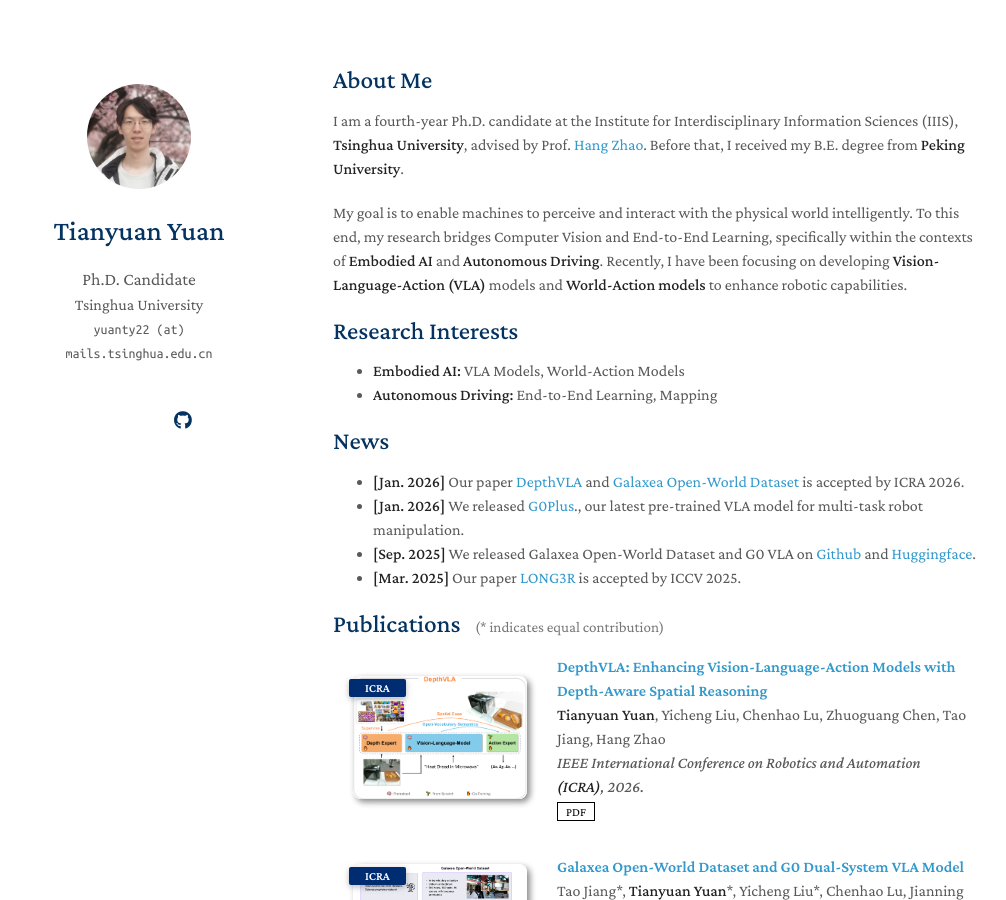
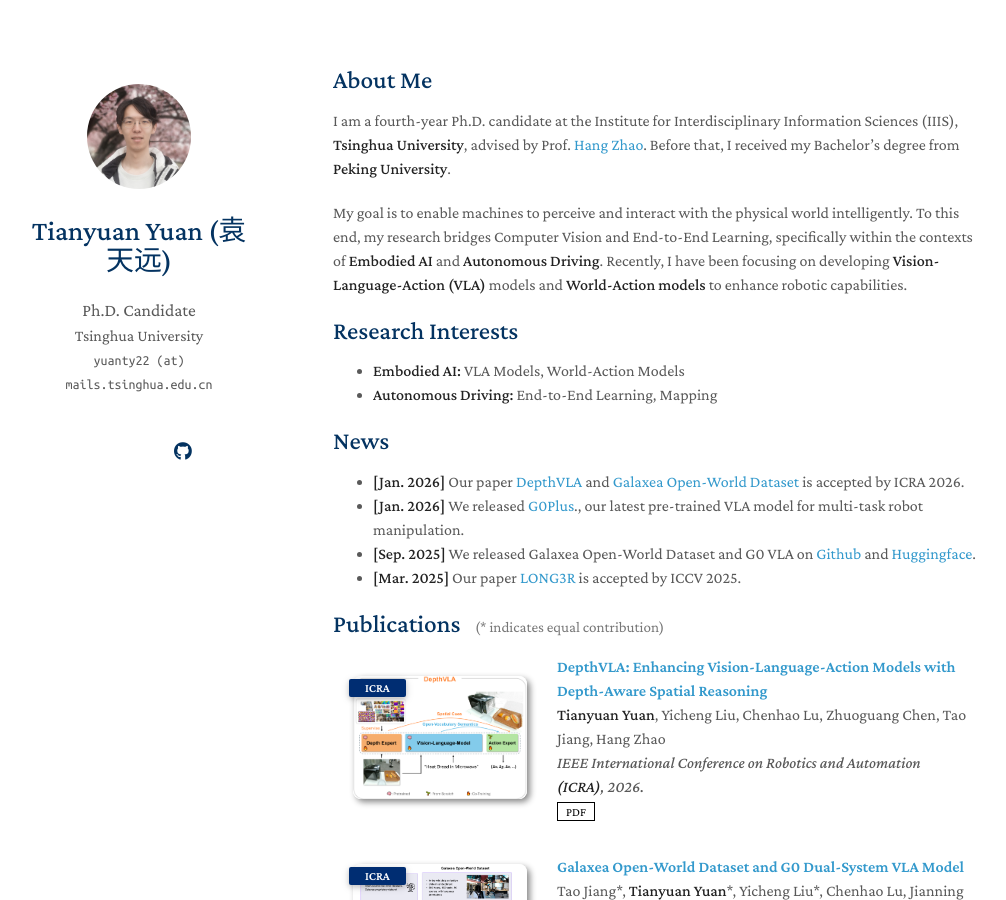
Before and after one commit to yuantianyuan01/yuantianyuan01.github.io, a Jekyll site: the page built from index.md, in a window 1280 px wide and 900 px high. Shown: the whole window, without its empty margins (137-1143 px from the left). Built offline with Jekyll 4.4.1, drawn with Linux system fonts in a browser that asks for light colours; a style sheet for code colours, icons or effects is not loaded; our own code applies the rules of GitHub Pages for plain Markdown files.

Commit message:
minor fix

```diff
--- a/_config.yml
+++ b/_config.yml
@@ -1,5 +1,5 @@
 # Basic Information
-title: Tianyuan Yuan
+title: Tianyuan Yuan (袁天远)
 position: Ph.D. Candidate
 affiliation: Tsinghua University
 email: yuanty22 (at) mails.tsinghua.edu.cn
--- a/index.md
+++ b/index.md
@@ -4,7 +4,7 @@ layout: homepage
 
 ## About Me
 
-I am a fourth-year Ph.D. candidate at the Institute for Interdisciplinary Information Sciences (IIIS), **Tsinghua University**, advised by Prof. [Hang Zhao](https://hangzhaomit.github.io/). Before that, I received my B.E. degree from **Peking University**.
+I am a fourth-year Ph.D. candidate at the Institute for Interdisciplinary Information Sciences (IIIS), **Tsinghua University**, advised by Prof. [Hang Zhao](https://hangzhaomit.github.io/). Before that, I received my Bachelor's degree from **Peking University**.
 
 My goal is to enable machines to perceive and interact with the physical world intelligently. To this end, my research bridges Computer Vision and End-to-End Learning, specifically within the contexts of **Embodied AI** and **Autonomous Driving**. Recently, I have been focusing on developing **Vision-Language-Action (VLA)** models and **World-Action models** to enhance robotic capabilities.
 
```
